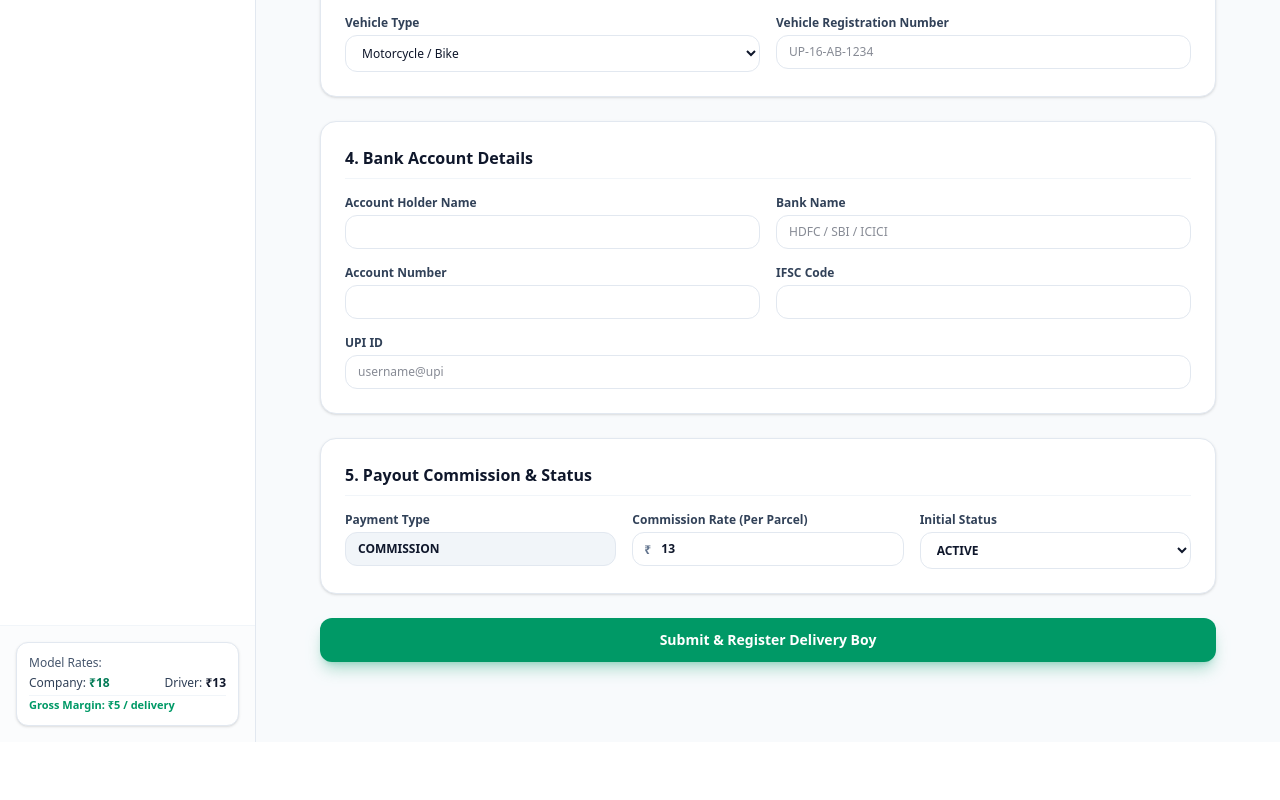
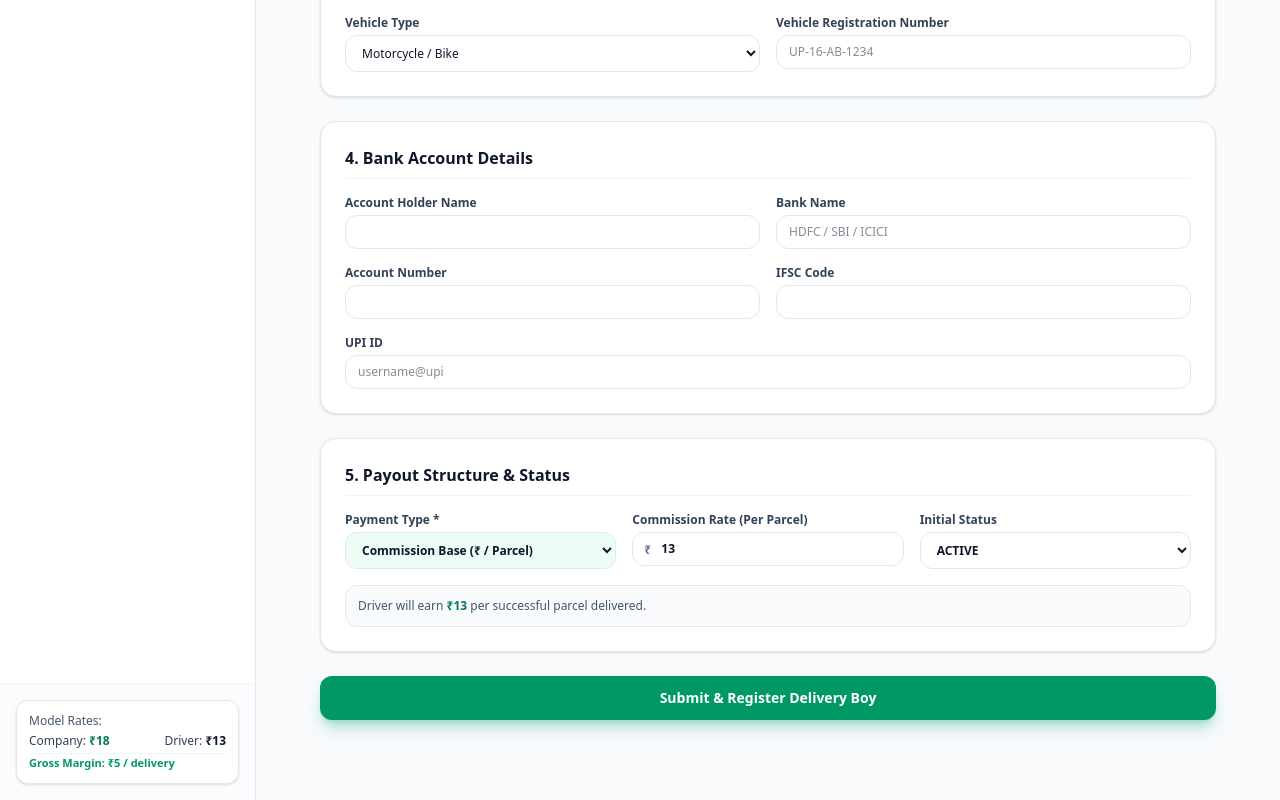
Before and after one commit to 7735Kanhu/NexusGo, a Next.js app: page /admin/delivery-boys/register in a window 1280 px wide. Shown: the part 866-1666 px from the top of the page. Before the commit the page ends 1608 px from the top, so only its background shows below. Built offline with nearby package versions, Linux system fonts and the light colour scheme.

Commit message:
Support Salary Base vs Commission Base payment structures and calculations

```diff
--- a/scripts/seed.ts
+++ b/scripts/seed.ts
@@ -296,8 +296,9 @@ async function seed() {
         ifsc: 'BARB0NOIDAX',
         upiId: 'deepakverma@barodampay',
       },
-      paymentType: 'COMMISSION',
+      paymentType: 'SALARY',
       defaultCommission: 13,
+      monthlySalary: 15000,
       status: 'ACTIVE',
     },
     {
@@ -326,8 +327,9 @@ async function seed() {
         ifsc: 'UBIN0584736',
         upiId: 'sanjaygupta@unionbank',
       },
-      paymentType: 'COMMISSION',
+      paymentType: 'SALARY',
       defaultCommission: 13,
+      monthlySalary: 16500,
       status: 'ACTIVE',
     },
     {
--- a/src/app/admin/delivery-boys/[id]/page.tsx
+++ b/src/app/admin/delivery-boys/[id]/page.tsx
@@ -121,8 +121,8 @@ export default function DeliveryBoyProfilePage() {
                 <Phone className="w-3.5 h-3.5 text-slate-400" />
                 +91 {driver.phone} • {driver.driving?.vehicleType || 'Bike'} ({driver.driving?.vehicleNumber || '-'})
               </p>
-              <p className="text-xs text-slate-400">
-                Joined: {formatDate(driver.joiningDate)} • Rate: ₹{driver.defaultCommission}/successful parcel
+              <p className="text-xs text-slate-500 font-medium">
+                Joined: {formatDate(driver.joiningDate)} • Payout: <strong className="text-emerald-700">{driver.paymentType === 'SALARY' ? `Fixed Salary ₹${(driver.monthlySalary || 15000).toLocaleString('en-IN')}/month` : `Commission ₹${driver.defaultCommission}/successful parcel`}</strong>
               </p>
             </div>
           </div>
@@ -299,8 +299,12 @@ export default function DeliveryBoyProfilePage() {
             </h3>
             <div className="space-y-2 font-mono">
               <div className="flex justify-between py-2 border-b border-slate-100">
-                <span className="text-slate-600">+ Total Commission Earned ({performance.successfulDeliveries} Parcels × ₹13):</span>
-                <strong className="text-emerald-700">{formatCurrency(performance.totalCommission)}</strong>
+                <span className="text-slate-600">
+                  + Base Payout ({driver.paymentType === 'SALARY' ? `Fixed Monthly Salary ₹${(driver.monthlySalary || 15000).toLocaleString('en-IN')}` : `${performance.successfulDeliveries} Parcels × ₹${driver.defaultCommission || 13}`}):
+                </span>
+                <strong className="text-emerald-700">
+                  {formatCurrency(driver.paymentType === 'SALARY' ? (driver.monthlySalary || 15000) : performance.totalCommission)}
+                </strong>
               </div>
               <div className="flex justify-between py-2 border-b border-slate-100">
                 <span className="text-slate-600">+ Total Approved Bonuses:</span>
--- a/src/app/admin/delivery-boys/register/page.tsx
+++ b/src/app/admin/delivery-boys/register/page.tsx
@@ -39,6 +39,7 @@ export default function RegisterDeliveryBoyPage() {
     },
     paymentType: 'COMMISSION',
     defaultCommission: 13,
+    monthlySalary: 15000,
     status: 'ACTIVE',
   });
 
@@ -353,23 +354,27 @@ export default function RegisterDeliveryBoyPage() {
             </div>
           </div>
 
-          {/* Section 5: Financial Payment Rules */}
+          {/* Section 5: Payout Structure & Status */}
           <div className="bg-white p-6 rounded-2xl border border-slate-200 shadow-sm space-y-4">
             <h3 className="text-base font-bold text-slate-900 border-b border-slate-100 pb-2">
-              5. Payout Commission & Status
+              5. Payout Structure & Status
             </h3>
             <div className="grid grid-cols-1 sm:grid-cols-3 gap-4">
               <div>
                 <label className="block text-xs font-semibold text-slate-700 mb-1">
-                  Payment Type
+                  Payment Type *
                 </label>
-                <input
-                  type="text"
-                  disabled
-                  value="COMMISSION"
-                  className="w-full px-3 py-2 border border-slate-200 rounded-xl text-xs bg-slate-100 font-bold"
-                />
+                <select
+                  value={formData.paymentType}
+                  onChange={(e) => handleChange('root', 'paymentType', e.target.value)}
+                  className="w-full px-3 py-2 border border-slate-200 rounded-xl text-xs font-bold text-slate-900 bg-emerald-50"
+                >
+                  <option value="COMMISSION">Commission Base (₹ / Parcel)</option>
+                  <option value="SALARY">Salary Base (Fixed Monthly Salary)</option>
+                </select>
               </div>
+
+              {formData.paymentType === 'COMMISSION' ? (
                 <div>
                   <label className="block text-xs font-semibold text-slate-700 mb-1">
                     Commission Rate (Per Parcel)
@@ -384,6 +389,24 @@ export default function RegisterDeliveryBoyPage() {
                     />
                   </div>
                 </div>
+              ) : (
+                <div>
+                  <label className="block text-xs font-semibold text-slate-700 mb-1">
+                    Fixed Monthly Salary (₹ / Month)
+                  </label>
+                  <div className="relative">
+                    <span className="absolute left-3 top-2.5 text-xs text-slate-500 font-bold">₹</span>
+                    <input
+                      type="number"
+                      value={formData.monthlySalary}
+                      onChange={(e) => handleChange('root', 'monthlySalary', Number(e.target.value))}
+                      placeholder="e.g. 15000"
+                      className="w-full pl-7 pr-3 py-2 border border-slate-200 rounded-xl text-xs font-bold text-emerald-700"
+                    />
+                  </div>
+                </div>
+              )}
+
               <div>
                 <label className="block text-xs font-semibold text-slate-700 mb-1">
                   Initial Status
@@ -399,6 +422,14 @@ export default function RegisterDeliveryBoyPage() {
                 </select>
               </div>
             </div>
+
+            <div className="p-3 bg-slate-50 border border-slate-200 rounded-xl text-xs text-slate-600 font-medium">
+              {formData.paymentType === 'COMMISSION' ? (
+                <span>Driver will earn <strong className="text-emerald-700">₹{formData.defaultCommission}</strong> per successful parcel delivered.</span>
+              ) : (
+                <span>Driver will earn a fixed base salary of <strong className="text-emerald-700">₹{(formData.monthlySalary || 0).toLocaleString('en-IN')}</strong> per month (~₹{Math.round((formData.monthlySalary || 0) / 26)}/day).</span>
+              )}
+            </div>
           </div>
 
           <button
--- a/src/app/admin/payments/page.tsx
+++ b/src/app/admin/payments/page.tsx
@@ -163,8 +163,9 @@ export default function PaymentsPage() {
                 <thead className="bg-slate-50 border-b border-slate-200 text-slate-600 font-bold uppercase tracking-wider">
                   <tr>
                     <th className="py-3 px-4">Delivery Boy</th>
+                    <th className="py-3 px-4">Payout Type</th>
                     <th className="py-3 px-4">Successful Parcels</th>
-                    <th className="py-3 px-4">Gross Commission</th>
+                    <th className="py-3 px-4">Gross Earnings</th>
                     <th className="py-3 px-4">Bonus</th>
                     <th className="py-3 px-4">Approved Exp.</th>
                     <th className="py-3 px-4">Advances</th>
@@ -176,7 +177,9 @@ export default function PaymentsPage() {
                   </tr>
                 </thead>
                 <tbody className="divide-y divide-slate-100 font-medium text-slate-700">
-                  {paymentsList.map((item) => (
+                  {paymentsList.map((item) => {
+                    const isSalary = item.driver?.paymentType === 'SALARY';
+                    return (
                       <tr key={item.driver._id} className="hover:bg-slate-50">
                         <td className="py-3 px-4">
                           <strong className="text-slate-900 block">{item.driver.fullName}</strong>
@@ -184,8 +187,19 @@ export default function PaymentsPage() {
                             {item.driver.deliveryBoyId}
                           </span>
                         </td>
+                        <td className="py-3 px-4">
+                          <span
+                            className={`px-2 py-0.5 rounded text-[10px] font-bold ${
+                              isSalary
+                                ? 'bg-indigo-100 text-indigo-800'
+                                : 'bg-emerald-100 text-emerald-800'
+                            }`}
+                          >
+                            {isSalary ? 'FIXED SALARY' : 'COMMISSION'}
+                          </span>
+                        </td>
                         <td className="py-3 px-4 font-bold text-slate-900">
-                        {item.totalSuccessfulDeliveries} × ₹{item.commissionRate}
+                          {item.totalSuccessfulDeliveries} Parcels
                         </td>
                         <td className="py-3 px-4 font-bold text-slate-900">
                           {formatCurrency(item.grossCommission)}
@@ -239,7 +253,8 @@ export default function PaymentsPage() {
                         </div>
                       </td>
                     </tr>
-                  ))}
+                  );
+                })}
               </tbody>
               </table>
             </div>
--- a/src/app/api/admin/delivery-boys/route.ts
+++ b/src/app/api/admin/delivery-boys/route.ts
@@ -40,7 +40,6 @@ export async function GET(req: NextRequest) {
           status: 'SUCCESSFUL',
         });
         const todayDeliveriesCount = todayDeliveries.length;
-        const todayEarnings = todayDeliveriesCount * (driver.defaultCommission || 13);
 
         // Monthly deliveries
         const monthlyDeliveries = await Delivery.find({
@@ -49,7 +48,16 @@ export async function GET(req: NextRequest) {
           status: 'SUCCESSFUL',
         });
         const monthlyDeliveriesCount = monthlyDeliveries.length;
-        const monthlyEarnings = monthlyDeliveriesCount * (driver.defaultCommission || 13);
+
+        // Calculate earnings based on paymentType (COMMISSION vs SALARY)
+        const isSalary = driver.paymentType === 'SALARY';
+        const monthlyEarnings = isSalary
+          ? (driver.monthlySalary || 15000)
+          : monthlyDeliveriesCount * (driver.defaultCommission || 13);
+
+        const todayEarnings = isSalary
+          ? Number(((driver.monthlySalary || 15000) / 26).toFixed(2))
+          : todayDeliveriesCount * (driver.defaultCommission || 13);
 
         // Attendance status for today
         const todayAttendance = await Attendance.findOne({
--- a/src/app/api/admin/payments/route.ts
+++ b/src/app/api/admin/payments/route.ts
@@ -36,7 +36,10 @@ export async function GET(req: NextRequest) {
         const totalSuccessfulDeliveries = monthlyDeliveries.length;
 
         const commRate = driver.defaultCommission || 13;
-        const grossCommission = totalSuccessfulDeliveries * commRate;
+        const isSalary = driver.paymentType === 'SALARY';
+        const grossCommission = isSalary
+          ? (driver.monthlySalary || 15000)
+          : totalSuccessfulDeliveries * commRate;
 
         // Auto calculate bonus based on incentive rules
         let calculatedBonus = 0;
@@ -122,7 +125,10 @@ export async function POST(req: NextRequest) {
     });
     const totalSuccessfulDeliveries = monthlyDeliveries.length;
     const commRate = driver.defaultCommission || 13;
-    const grossCommission = totalSuccessfulDeliveries * commRate;
+    const isSalary = driver.paymentType === 'SALARY';
+    const grossCommission = isSalary
+      ? (driver.monthlySalary || 15000)
+      : totalSuccessfulDeliveries * commRate;
 
     const bAmount = Number(bonus || 0);
     const eAmount = Number(approvedExpenses || 0);
--- a/src/lib/models/DeliveryBoy.ts
+++ b/src/lib/models/DeliveryBoy.ts
@@ -30,8 +30,9 @@ export interface IDeliveryBoy extends Document {
     ifsc?: string;
     upiId?: string;
   };
-  paymentType: string;
+  paymentType: 'COMMISSION' | 'SALARY';
   defaultCommission: number;
+  monthlySalary: number;
   status: 'ACTIVE' | 'INACTIVE' | 'SUSPENDED';
   createdAt: Date;
   updatedAt: Date;
@@ -68,8 +69,9 @@ const DeliveryBoySchema: Schema = new Schema(
       ifsc: { type: String, default: '' },
       upiId: { type: String, default: '' },
     },
-    paymentType: { type: String, default: 'COMMISSION' },
+    paymentType: { type: String, enum: ['COMMISSION', 'SALARY'], default: 'COMMISSION' },
     defaultCommission: { type: Number, default: 13 },
+    monthlySalary: { type: Number, default: 0 },
     status: {
       type: String,
       enum: ['ACTIVE', 'INACTIVE', 'SUSPENDED'],
```
Lines whose indentation alone changed are shown as unchanged.
